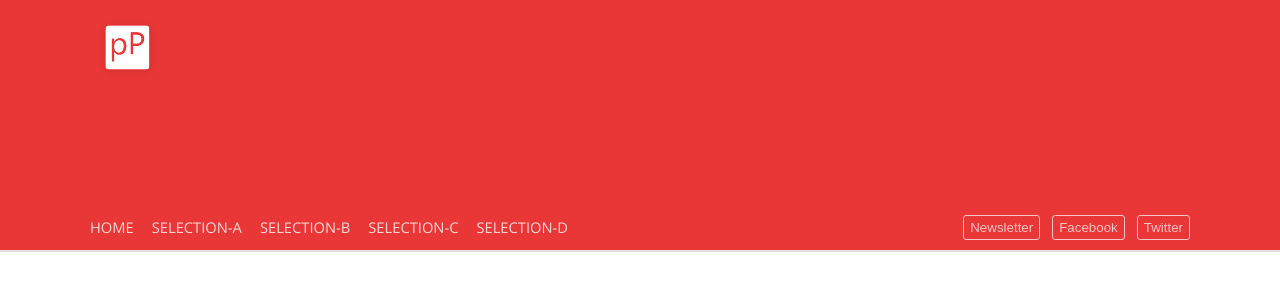
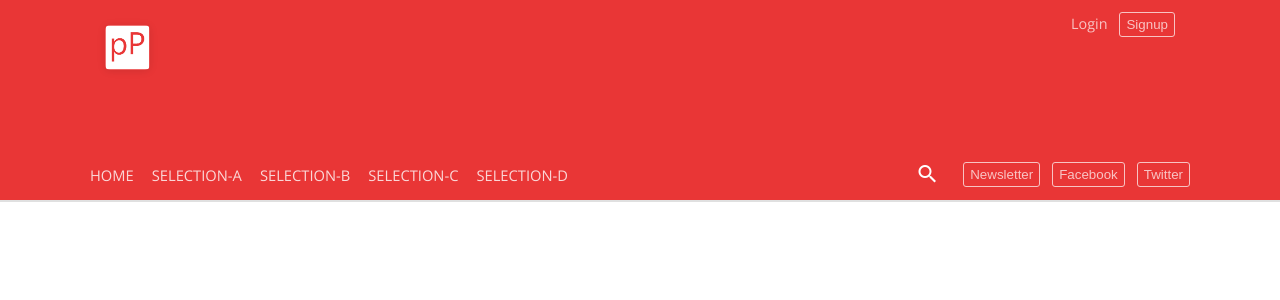
Before and after one commit to RonaldPM/pagepod, a PHP site: page / in a window 1280 px wide. Shown: the top 300 px of the page. Run offline with PHP 8.4, Linux system fonts and the light colour scheme.

Commit message:
Navigation bar UI changes

```diff
--- a/assets/css/main.css
+++ b/assets/css/main.css
@@ -2,9 +2,12 @@ body{
   margin: 0px;
   font-family: 'Open Sans', sans-serif;
 }
+a{
+  text-decoration: none;
+}
 .indexTopNav{
   width:100%;
-  height: 250px;
+  height: 200px;
   border-bottom: 2px solid #E0E0E0;
   background-color: #e93636; /*Modify for changing background color of navigation bar on INDEX page*/
 }
@@ -31,7 +34,7 @@ body{
   width: 1100px;
   height: 45px;
   margin: auto;
-  margin-top: 132px;
+  margin-top: 80px;
 }
 .navElem{
   color: #FFF;
@@ -61,7 +64,7 @@ body{
   background-repeat:no-repeat;
   color: #FFF;
   opacity: 0.7;
-  margin-top: 13px;
+  margin-top: 12px;
   float: right;
   margin-left: 12px;
   -o-transition:.4s;
@@ -77,3 +80,35 @@ body{
   -moz-transition:.4s;
   -webkit-transition:.4s;
 }
+.accountActions{
+  float: right;
+  margin-right: 105px;
+}
+.navLogin{
+  float: right;
+  color: #FFF;
+  margin-top: 14px;
+  opacity: 0.7;
+  font-size: 0.9em;
+}
+.navLogin:hover{
+  opacity: 1;
+  cursor: pointer;
+}
+.searchBar{
+  width: 220px;
+  color: #FFF;
+  float: right;
+  margin-top: 12px;
+}
+.navSearchInp{
+  margin-top: -30px;
+  border: 0px;
+  height: 25px;
+  width: 180px;
+  background-color: Transparent;
+  background-repeat:no-repeat;
+  color: #FFF;
+  border-bottom: 1px solid #E0E0E0;
+  visibility: hidden;
+}
--- /dev/null
+++ b/assets/js/ui.js
@@ -0,0 +1,6 @@
+function showSearch(){
+  document.getElementById('searchInp').style.visibility='visible';
+}
+function hideSearch(){
+  document.getElementById('searchInp').style.visibility='hidden';
+}
--- a/index.php
+++ b/index.php
@@ -3,11 +3,19 @@
     <title>PagePod | News sharing platform</title>
     <link rel="shortcut icon" type="image/png" href="assets/img/logo.png"/>
     <link rel='stylesheet' href='assets/css/main.css'>
+    <script type='text/javascript' src='assets/js/ui.js'></script>
     <link href="https://fonts.googleapis.com/css?family=Open+Sans" rel="stylesheet">
+    <link href="https://fonts.googleapis.com/icon?family=Material+Icons" rel="stylesheet">
+    <script src="https://ajax.googleapis.com/ajax/libs/jquery/3.3.1/jquery.min.js"></script>
   </head>
   <body>
     <div class='indexTopNav'>
       <img src='assets/img/logo.png' class='logo'>
+      <div class='accountActions'>
+        <button class='socialBtn'>Signup</button>
+        <div class='navLogin'>Login</div>
+
+      </div>
       <br />
       <div class='navLinks'>
         <div class='navElem'>HOME</div>
@@ -18,6 +26,10 @@
         <button class='socialBtn'>Twitter</button>
         <button class='socialBtn'>Facebook</button>
         <button class='socialBtn'>Newsletter</button>
+        <div class='searchBar'>
+          <input type='text' class='navSearchInp' placeholder="Search pagePod..." id='searchInp'>
+          <i class="material-icons" onclick="showSearch()">search</i>
+        </div>
       </div>
     </div>
   </body>
```
